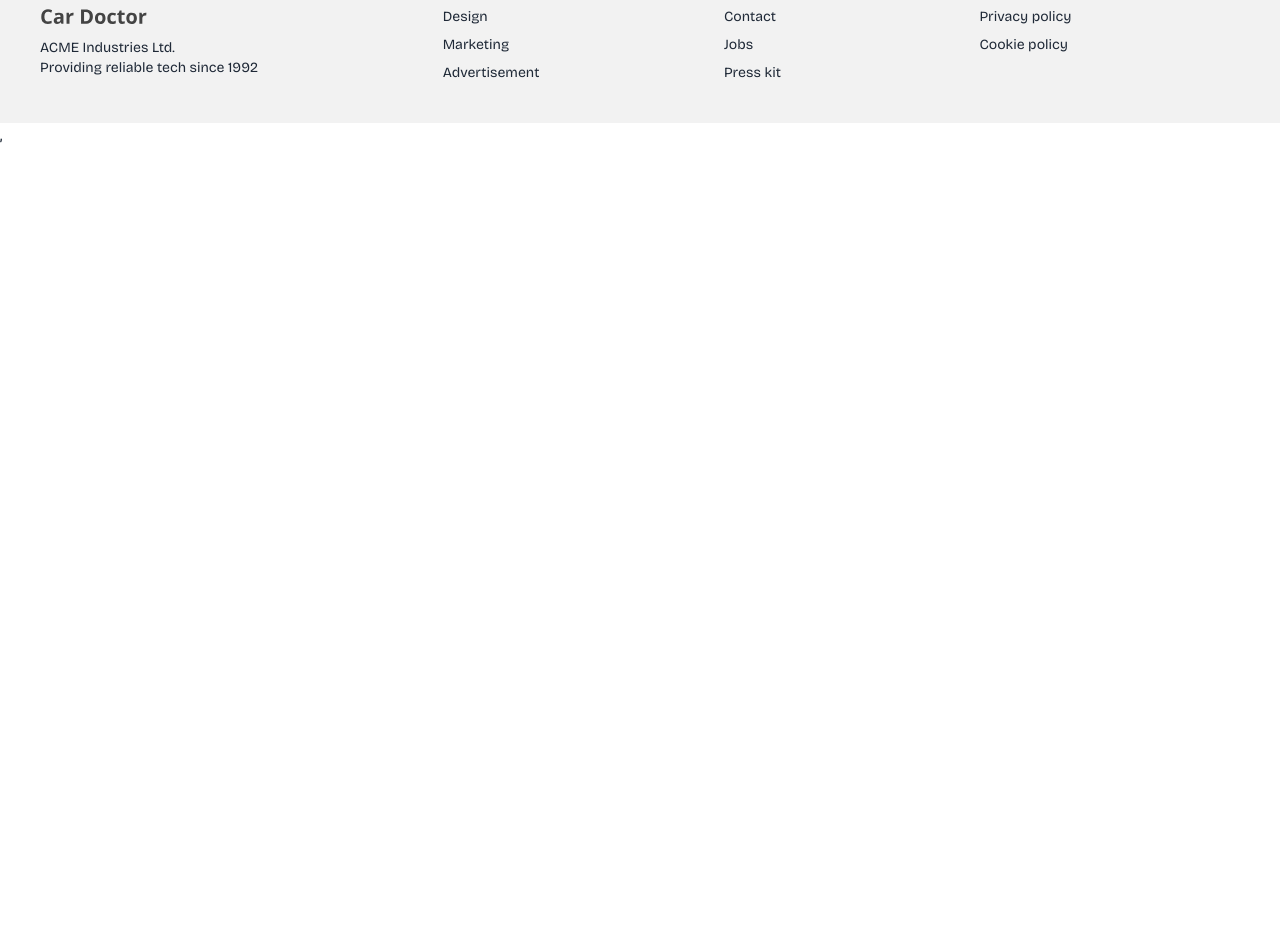
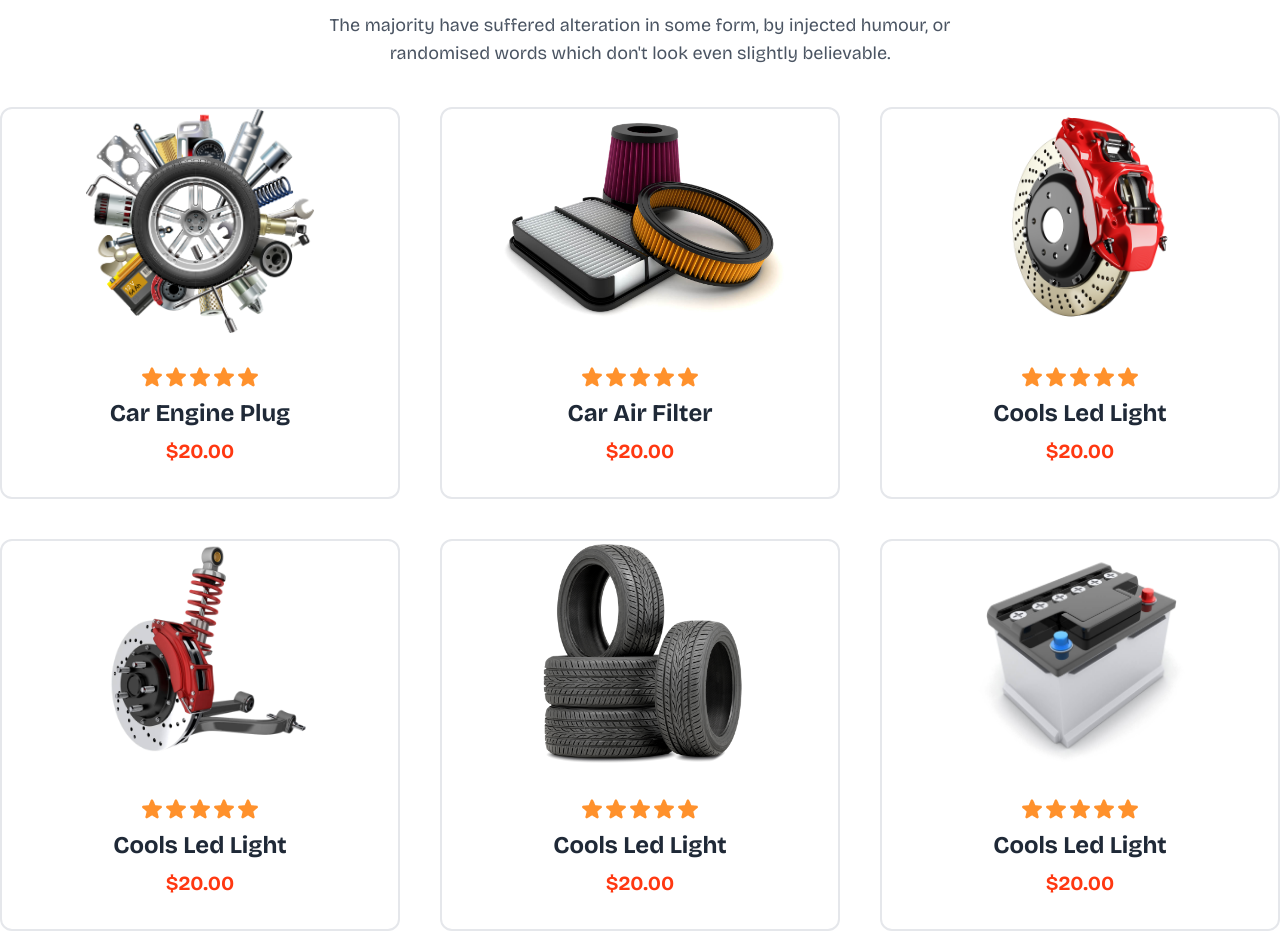
Before and after one commit to Muntahamasuma/Car-Doctor-client, a React (Vite) app: page / in a window 1280 px wide. Shown: the part 2876-3812 px from the top of the page. Before the commit the page ends 3023 px from the top, so only its background shows below. Built offline with nearby package versions, Linux system fonts and the light colour scheme.

Commit message:
Added 'product' section

```diff
--- a/src/Pages/Home/Home.jsx
+++ b/src/Pages/Home/Home.jsx
@@ -1,6 +1,7 @@
 import AboutUs from "./AboutUs";
 import Banner from "./Banner";
 import InfoSection from "./InfoSection";
+import Popular from "./Popular";
 import ServiceArea from "./ServiceArea";
 
 
@@ -11,6 +12,7 @@ const Home = () => {
           <AboutUs></AboutUs>
           <ServiceArea></ServiceArea>
           <InfoSection/>
+          <Popular></Popular>
         </div>
     );
 };
--- /dev/null
+++ b/src/Pages/Home/Popular.jsx
@@ -0,0 +1,108 @@
+import SectionTitle from "../../Components/SectionTitle";
+import card1Img from "../../assets/images/products/6.png"
+import card2Img from "../../assets/images/products/3.png"
+import card3Img from "../../assets/images/products/1.png"
+import card4Img from "../../assets/images/products/2.png"
+import card5Img from "../../assets/images/products/5.png"
+import card6Img from "../../assets/images/products/4.png"
+import ratingImg from "../../assets/Group 46.png"
+const Popular = () => {
+    return (
+        <div>
+            <SectionTitle
+            categoryName={'Popular Products'}
+            categoryTitle={'Browse Our Products'}
+            paragraph={"The majority have suffered alteration in some form, by injected humour, or randomised words which don't look even slightly believable."}
+            />
+            {/* cards */}
+            <div className="grid grid-cols-1 md:grid-cols-2 lg:grid-cols-3 gap-10 my-10">
+                {/* card1 */}
+            <div className="card rounded-xl border-2 border-gray-200 items-center text-center">
+  <figure>
+    <img
+    className="h-56 rounded-xl"
+      src={card1Img}
+      alt="Shoes" />
+  </figure>
+  <div className="card-body">
+    <div className="flex justify-center"><img src={ratingImg} alt="" /></div>
+    <h2 className="card-title font-bold text-2xl">Car Engine Plug</h2>
+    <p className="text-[#FF3811] font-bold text-xl">$20.00</p>
+  </div>
+</div>
+                {/* card2 */}
+            <div className="card rounded-xl border-2 border-gray-200 items-center text-center">
+  <figure>
+    <img
+    className="h-56 rounded-xl"
+      src={card2Img}
+      alt="Shoes" />
+  </figure>
+  <div className="card-body">
+  <div className="flex justify-center"><img src={ratingImg} alt="" /></div>
+    <h2 className="card-title font-bold text-2xl">Car Air Filter</h2>
+    <p className="text-[#FF3811] font-bold text-xl">$20.00</p>
+  </div>
+</div>
+                {/* card3 */}
+            <div className="card rounded-xl border-2 border-gray-200 items-center text-center">
+  <figure>
+    <img
+    className="h-56 rounded-xl"
+      src={card3Img}
+      alt="Shoes" />
+  </figure>
+  <div className="card-body">
+  <div className="flex justify-center"><img src={ratingImg} alt="" /></div>
+    <h2 className="card-title font-bold text-2xl">Cools Led Light</h2>
+    <p className="text-[#FF3811] font-bold text-xl">$20.00</p>
+  </div>
+</div>
+                {/* card4 */}
+            <div className="card rounded-xl border-2 border-gray-200 items-center text-center">
+  <figure>
+    <img
+    className="h-56 rounded-xl"
+      src={card4Img}
+      alt="Shoes" />
+  </figure>
+  <div className="card-body">
+  <div className="flex justify-center"><img src={ratingImg} alt="" /></div>
+    <h2 className="card-title font-bold text-2xl">Cools Led Light</h2>
+    <p className="text-[#FF3811] font-bold text-xl">$20.00</p>
+  </div>
+</div>
+                {/* card5 */}
+            <div className="card rounded-xl border-2 border-gray-200 items-center text-center">
+  <figure>
+    <img
+    className="h-56 rounded-xl"
+      src={card5Img}
+      alt="Shoes" />
+  </figure>
+  <div className="card-body">
+  <div className="flex justify-center"><img src={ratingImg} alt="" /></div>
+    <h2 className="card-title font-bold text-2xl">Cools Led Light</h2>
+    <p className="text-[#FF3811] font-bold text-xl">$20.00</p>
+  </div>
+</div>
+                {/* card6 */}
+            <div className="card rounded-xl border-2 border-gray-200 items-center text-center">
+  <figure>
+    <img
+    className="h-56 rounded-xl"
+      src={card6Img}
+      alt="Shoes" />
+  </figure>
+  <div className="card-body">
+  <div className="flex justify-center"><img src={ratingImg} alt="" /></div>
+    <h2 className="card-title font-bold text-2xl">Cools Led Light</h2>
+    <p className="text-[#FF3811] font-bold text-xl">$20.00</p>
+  </div>
+</div>
+            </div>
+        </div>
+    );
+};
+
+export default Popular;
```
Also changed, not shown: src/assets/Group 46.png (added).
